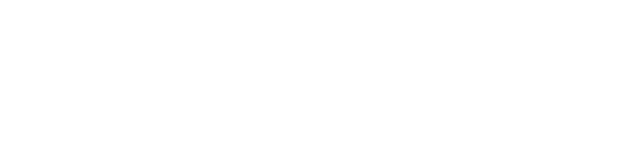
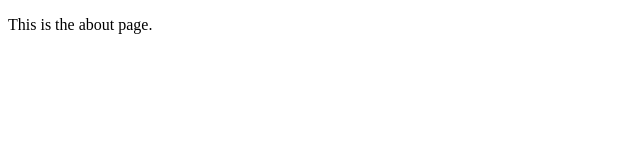
Before and after one commit to ExqueeseMe/test-thing, a plain HTML site: page about.html in a window 1280 px wide. Shown: the whole page, without its empty margins (0-640 px from the left). Drawn offline with Linux system fonts and the light colour scheme.

Commit message:
about page given paragraph

```diff
--- a/about.html
+++ b/about.html
@@ -6,6 +6,6 @@
     <title>Document</title>
 </head>
 <body>
-
+    <p>This is the about page.</p>
 </body>
 </html>
```
